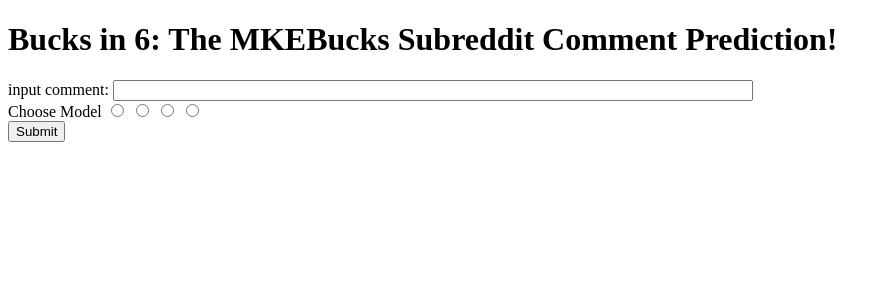
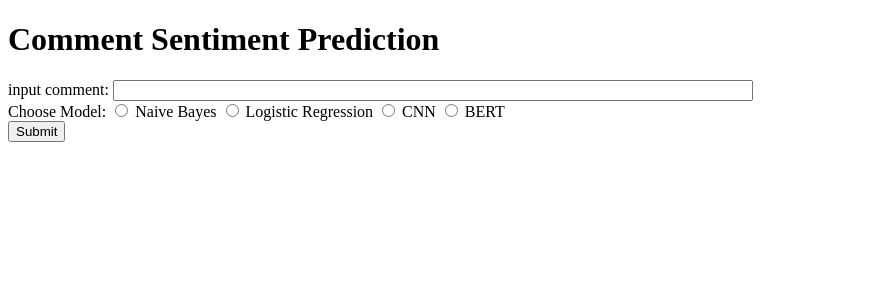
Before and after one commit to tulane-cmps6730/project-reddit, a Flask app: page / in a window 1280 px wide. Shown: the top 300 px of the page, without its empty margins (0-890 px from the left). Run offline with Flask 2, Linux system fonts and the light colour scheme; parts of the project's set-up code (start-up, migrations or seed data) failed here and were passed over.

Commit message:
View Buttons

```diff
--- a/nlp/app/templates/myform.html
+++ b/nlp/app/templates/myform.html
@@ -8,7 +8,7 @@
     <title>Prediction Form</title>
 </head>
 <body>
-    <h1>Bucks in 6: The MKEBucks Subreddit Comment Prediction! </h1>
+    <h1>Comment Sentiment Prediction</h1>
     <form method="POST">
         {{ form.csrf_token }}
         <div>
@@ -16,9 +16,10 @@
             {{ form.input_field }}
         </div>
         <div>
-            {{ form.model_choice.label }}
+            <label>Choose Model:</label>
             {% for choice in form.model_choice %}
-                <label>{{ choice }}</label>
+                {{ choice }}
+                {{ choice.label }}
             {% endfor %}
         </div>
         <div>
```
